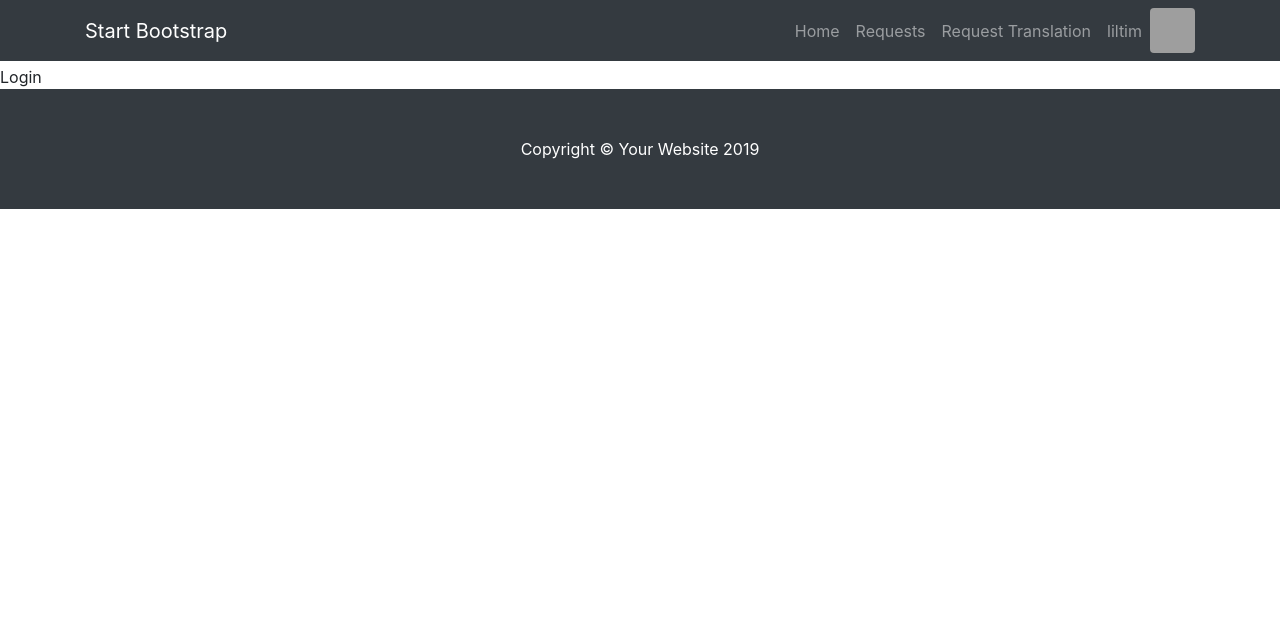
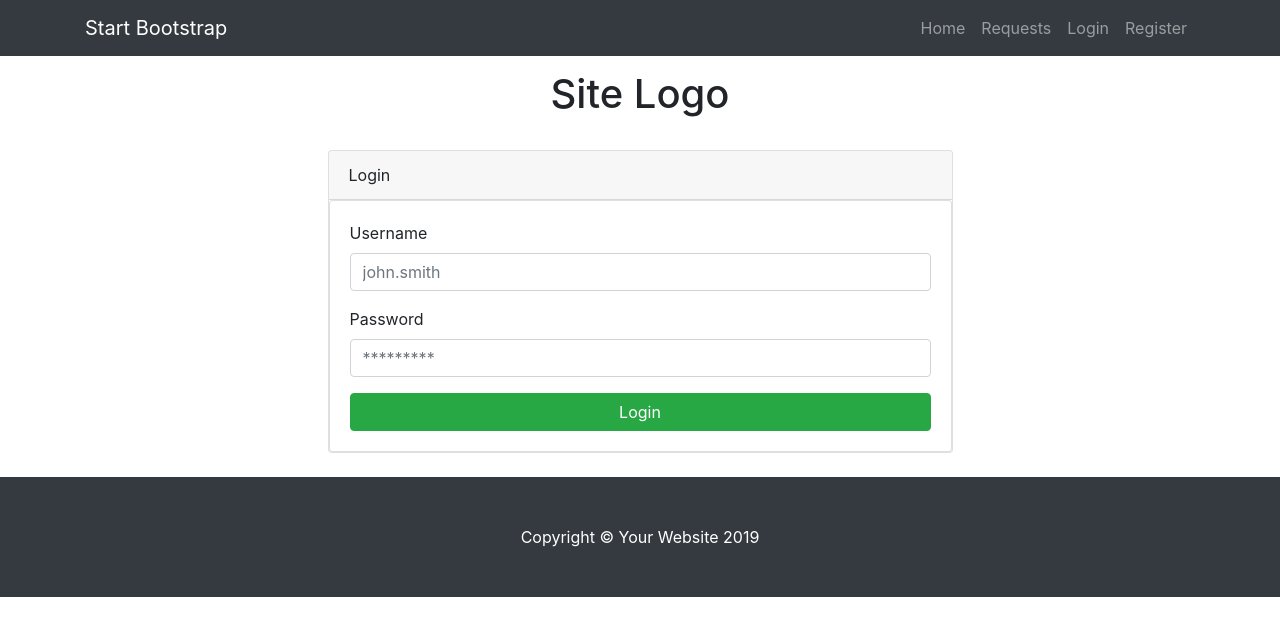
Before and after one commit to benfaerber/Lang, a React (Create React App) app in the folder client/: page /login in a window 1280 px wide. Shown: the top 636 px of the page. Built offline with nearby package versions, Linux system fonts and the light colour scheme.

Commit message:
Created login page

```diff
--- a/client/src/App.css
+++ b/client/src/App.css
@@ -1,3 +1,3 @@
 .MainContent {
-  padding-top: 65px;
+  padding-top: 70px;
 }
--- /dev/null
+++ b/client/src/components/TextInput.js
@@ -0,0 +1,14 @@
+import React from 'react';
+import {FormGroup, Label, Input} from 'reactstrap';
+const TextInput = props => {
+  const capitalize = text => text.substring(0, 1).toUpperCase() + text.substring(1);
+
+  return (
+  <FormGroup>
+    <Label for={props.name}>{props.label || capitalize(props.name)}</Label>
+    <Input type={props.type || "text"} name={props.name} id={props.name} placeholder={props.placeholder || capitalize(props.name)} />
+  </FormGroup>
+  );
+}
+
+export default TextInput;
--- a/client/src/components/nav/Footer.js
+++ b/client/src/components/nav/Footer.js
@@ -3,11 +3,14 @@ import React, { Component } from 'react';
 class Footer extends Component {
 	render() {
 		return (
-		<footer className="py-5 bg-dark">
-			<div className="container">
-				<p className="m-0 text-center text-white">Copyright © Your Website 2019</p>
-			</div>
-		</footer>
+		<>
+			<br />
+			<footer className="py-5 bg-dark">
+				<div className="container">
+					<p className="m-0 text-center text-white">Copyright © Your Website 2019</p>
+				</div>
+			</footer>
+		</>
     );
 	}
 }
--- a/client/src/components/nav/Header.js
+++ b/client/src/components/nav/Header.js
@@ -83,7 +83,7 @@ const Header = (props) => {
         <span className="navbar-toggler-icon"></span>
       </button>
       <div className="collapse navbar-collapse" id="navbarResponsive">
-        <HeaderLinks loggedIn={true}/>
+        <HeaderLinks loggedIn={false}/>
       </div>
     </div>
   </nav>
--- /dev/null
+++ b/client/src/components/nav/Title.js
@@ -0,0 +1,14 @@
+import React, { Component } from 'react';
+
+class Title extends Component {
+	render() {
+		return (
+		<>
+			<h1 className="text-center">Site Logo</h1>
+			<br />
+		</>
+    );
+	}
+}
+
+export default Title;
--- a/client/src/components/pages/Login.js
+++ b/client/src/components/pages/Login.js
@@ -1,9 +1,29 @@
 import React, { Component } from 'react';
+import {Card, CardImg, CardText, CardBody, CardHeader,
+	CardTitle, CardSubtitle, Row, Col, Button} from 'reactstrap';
+import TextInput from '../TextInput';
+import Title from '../nav/Title';
 
 class Login extends Component {
 	render() {
 		return (
-    <div>Login</div>
+			<>
+			<Title />
+			<Row className="justify-content-center">
+				<Col sm="12" md="6" lg="6" ali>
+					<Card>
+						<CardHeader>
+							Login
+						</CardHeader>
+						<Card body>
+							<TextInput name="username" placeholder="john.smith"/>
+							<TextInput name="password" type="password" placeholder="*********"/>
+							<Button color="success">Login</Button>
+						</Card>
+					</Card>
+				</Col>
+			</Row>
+			</>
     );
 	}
 }
```
